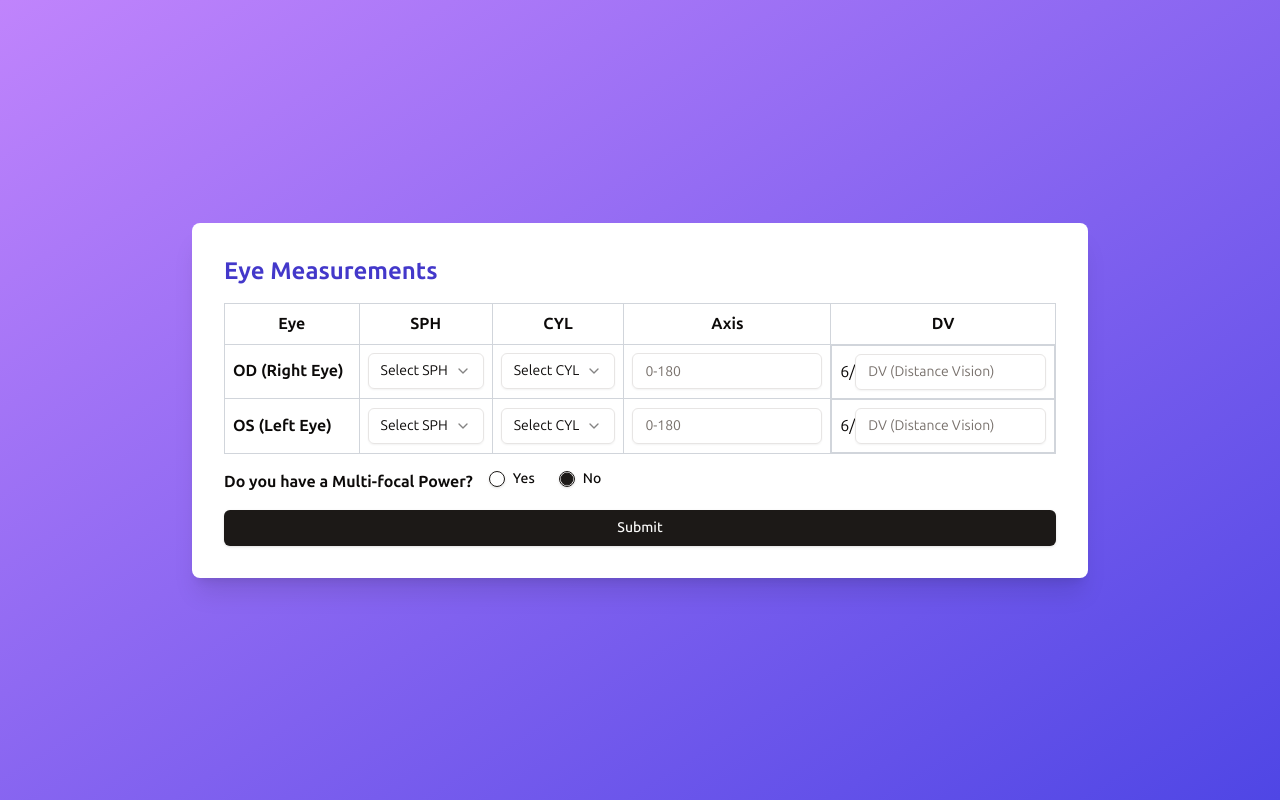
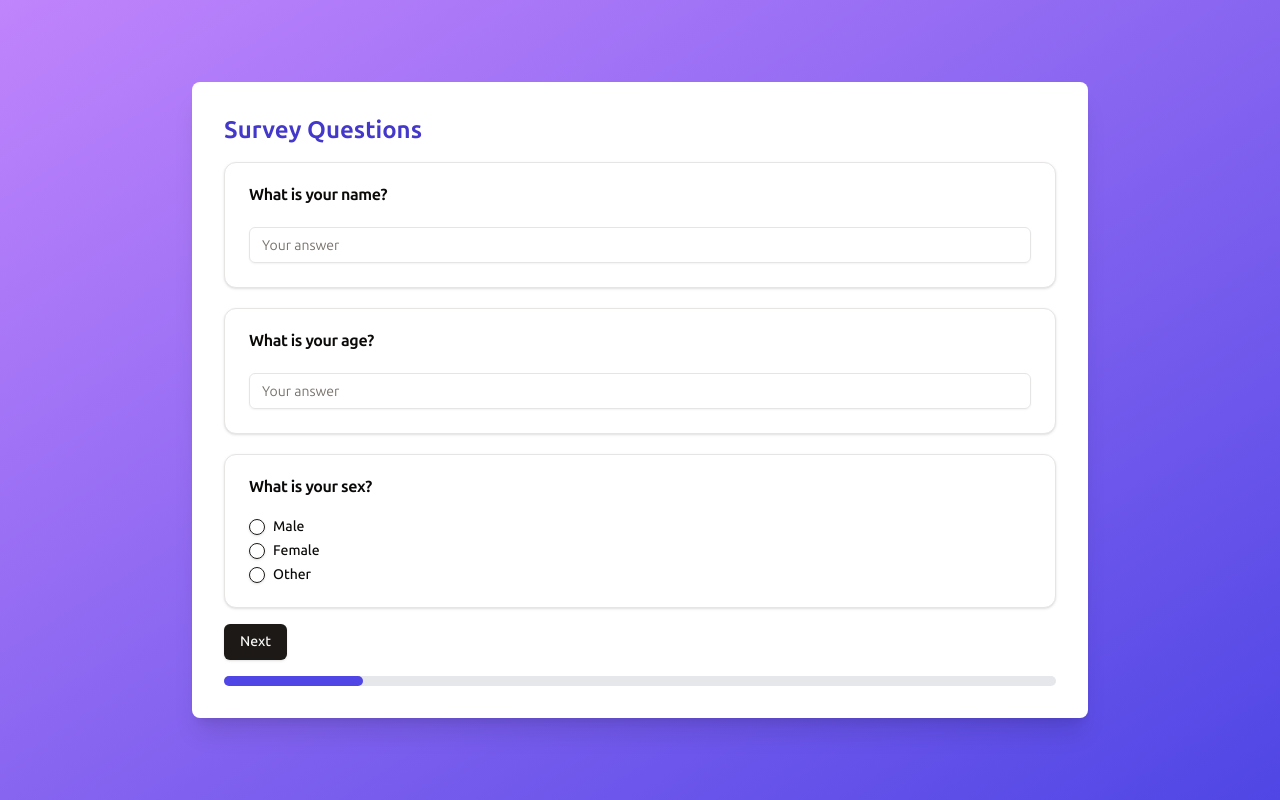
Before and after one commit to Sow-Technology/eye-testing, a Next.js app: page / in a window 1280 px wide. Built offline with nearby package versions, Linux system fonts and the light colour scheme.

Commit message:
minor fix

```diff
--- a/src/pages/Main.jsx
+++ b/src/pages/Main.jsx
@@ -8,7 +8,7 @@ import { surveyQuestions } from "@/lib/data";
 
 export default function Main() {
   const [currentSet, setCurrentSet] = useState(0);
-  const [showEyeMeasurements, setShowEyeMeasurements] = useState(true);
+  const [showEyeMeasurements, setShowEyeMeasurements] = useState(false);
   const [showPreview, setShowPreview] = useState(false);
   const [showSuccess, setShowSuccess] = useState(false);
   const [answers, setAnswers] = useState({});
```
